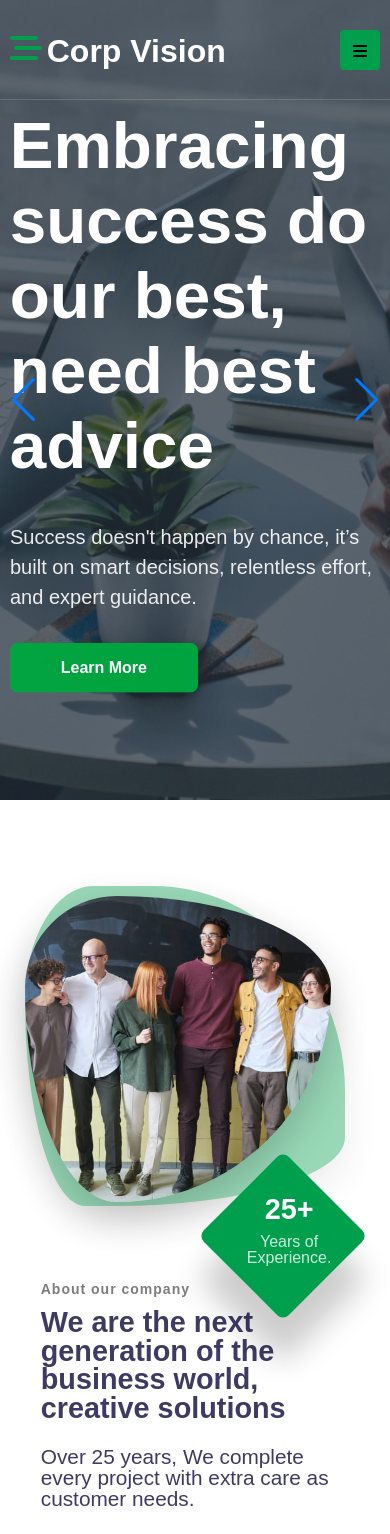
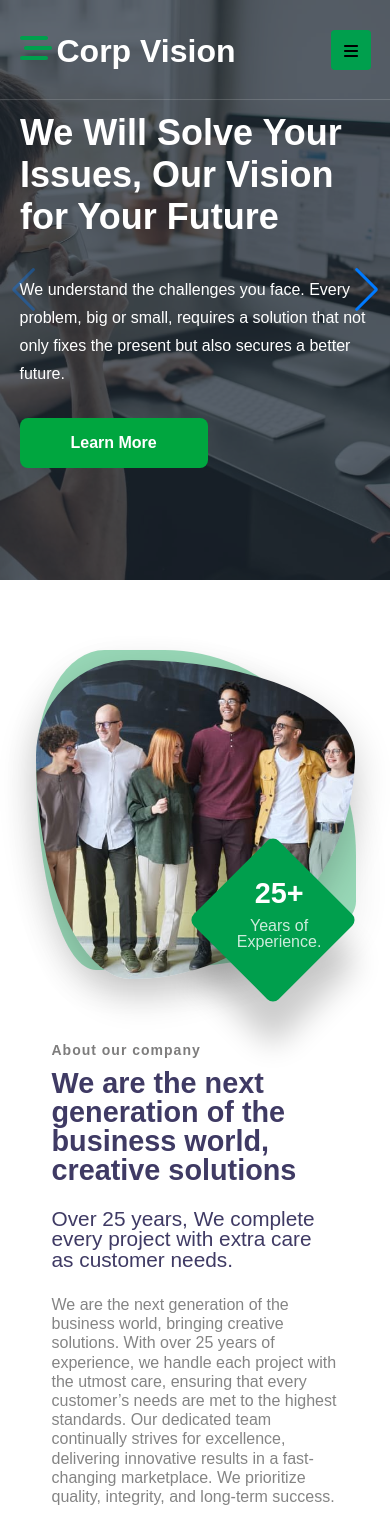
Before and after one commit to Son-Tr/corp-vision, a React (Create React App) app: page / in a window 390 px wide. Shown: the top 1534 px of the page. Built offline with nearby package versions, Linux system fonts and the light colour scheme.

Commit message:
update responsive

```diff
--- a/src/components/AboutComponent/AboutComponent.scss
+++ b/src/components/AboutComponent/AboutComponent.scss
@@ -8,6 +8,11 @@
 
     .container {
         @include padding(48, 15, 24, 15);
+
+        //responsive
+        @include responsive-max(576px) {
+            padding: 2rem 1rem;
+        }
 
         //flex-about
         .flex-about {
@@ -51,7 +56,7 @@
                         position: absolute;
 
                         @include responsive-max(576px) {
-                            width: 90%;
+                            width: 100%;
                         }
 
                     }
@@ -82,6 +87,7 @@
                             height: 450px;
 
                         }
+
                         @include responsive-max(500px) {
                             width: 380px;
                             height: 380px;
@@ -93,6 +99,7 @@
                             height: 320px;
                             top: -10px;
                         }
+
                         @include responsive-max(376px) {
                             width: 300px;
                             height: 300px;
@@ -121,7 +128,14 @@
                             min-height: 120px;
                             padding: 1rem;
                             right: 22px;
+                            bottom: -30rem;
+                        }
+                        @include responsive-max(500px) {
                             bottom: -25rem;
+                        }
+
+                        @include responsive-max(415px) {
+                            bottom: -20rem;
                         }
 
                         .img-info-content {
@@ -173,8 +187,13 @@
                 }
 
                 @include responsive-max(576px) {
-                    margin-top: 4rem;
+                    margin-top: 0rem;
                     grid-row: 2/4;
+                }
+
+                @include responsive-max(500px) {
+                    margin-top: 3.5rem;
+
                 }
 
 
--- a/src/components/Banner/Banner.js
+++ b/src/components/Banner/Banner.js
@@ -24,11 +24,11 @@ function Banner() {
                 spaceBetween={30}
                 effect={"fade"}
                 navigation={true}
-                autoplay={{
-                    delay: 4000,
-                    disableOnInteraction: false,
-                }}
-                modules={[EffectFade, Navigation,Autoplay]}
+                // autoplay={{
+                //     delay: 4000,
+                //     disableOnInteraction: false,
+                // }}
+                modules={[EffectFade, Navigation]}
                 className="mySwiper"
                 onSlideChange={(slide)=>setActiveSlide(slide.activeIndex)}// track slide change.
             >
--- a/src/components/Banner/Banner.scss
+++ b/src/components/Banner/Banner.scss
@@ -11,6 +11,26 @@
 
     @include flex(center, center, row);
 
+    //responsive
+    @include responsive-max(991px) {
+        min-height: 700px;
+    }
+
+    @include responsive-max(768px) {
+        min-height: 650px;
+        @include padding(0, 0, 40, 0);
+    }
+
+    @include responsive-max(576px) {
+        min-height: 600px;
+        padding: 0;
+    }
+
+    @include responsive-max(480px) {
+        min-height: 580px;
+    }
+
+
     .container {
         @include flex(center, flex-start, column);
 
@@ -22,6 +42,26 @@
             max-width: 800px;
             z-index: 1;
 
+            //responsive
+            @include responsive-max(1280px) {
+                @include font-size(55);
+            }
+
+            @include responsive-max(991px) {
+                @include font-size(50);
+            }
+
+            @include responsive-max(768px) {
+                @include font-size(45);
+            }
+
+            @include responsive-max(576px) {
+                @include font-size(40);
+            }
+
+            @include responsive-max(480px) {
+                @include font-size(36);
+            }
 
         }
 
@@ -32,7 +72,21 @@
             color: #fff;
             opacity: .9;
             margin: 1.4rem 0 0;
-            @include line-height(30)
+            @include line-height(30);
+
+            //responsive
+            @include responsive-max(768px) {
+                @include font-size(18);
+                @include line-height(28)
+            }
+
+            @include responsive-max(576px) {
+                font-size: 1.1rem;
+            }
+
+            @include responsive-max(415px) {
+                font-size: 1rem;
+            }
 
         }
 
--- a/src/styles/_global.scss
+++ b/src/styles/_global.scss
@@ -56,6 +56,9 @@ img {
 
    @include responsive-max(768px) {
       max-width: 95%;
+   }
+   @include responsive-max(576px) {
+      max-width: 90%;
    }
 
 }
```
